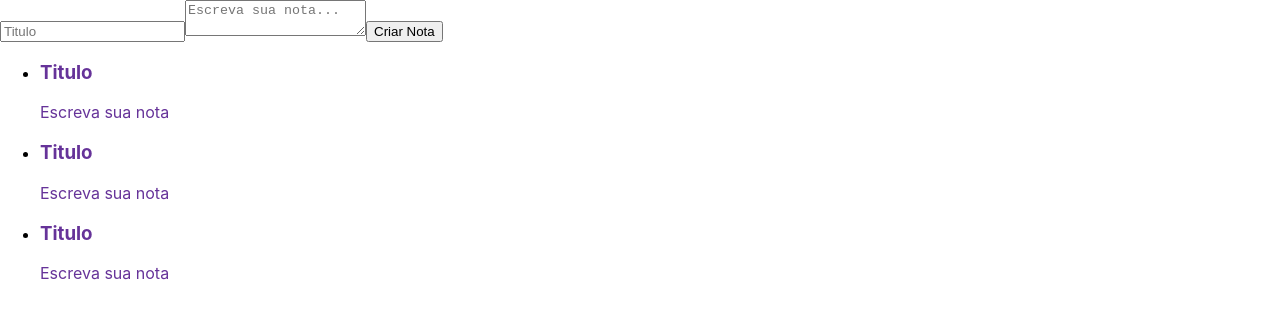
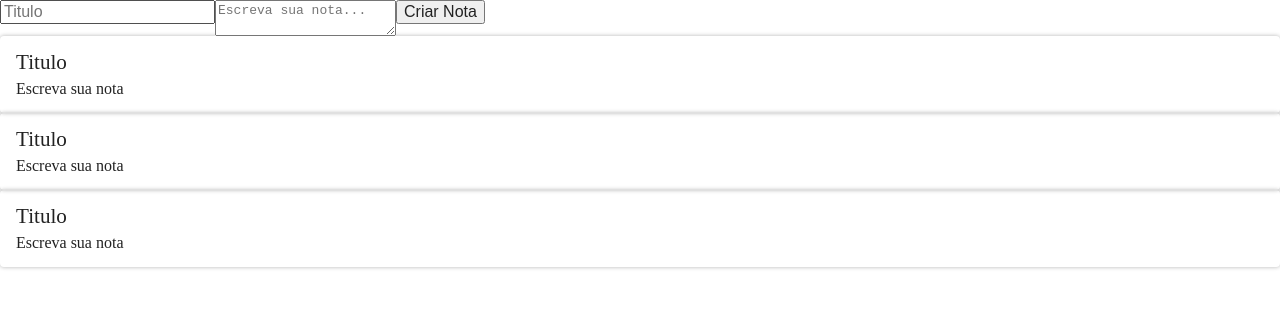
Before and after one commit to silvarafaell/Formacao_React_Alura, a React (Create React App) app in the folder EntendendoComoBibliotecaFunciona/ceep/: page / in a window 1280 px wide. Shown: the top 318 px of the page. Built offline with nearby package versions, Linux system fonts and the light colour scheme.

Commit message:
conflito de nomes

```diff
--- a/EntendendoComoBibliotecaFunciona/ceep/src/App.js
+++ b/EntendendoComoBibliotecaFunciona/ceep/src/App.js
@@ -1,6 +1,6 @@
 import React, { Component } from 'react';
 import FormularioCadastro from './components/FormularioCadastro';
-import ListaDeNotas from './components/ListaDeNotas';
+import ListaDeNotas from './components/ListaDeNotas/ListaDeNotas';
 
 export default class App extends Component {
    render() {
--- a/EntendendoComoBibliotecaFunciona/ceep/src/components/CardNota/CardNota.jsx
+++ b/EntendendoComoBibliotecaFunciona/ceep/src/components/CardNota/CardNota.jsx
@@ -5,10 +5,10 @@
   render() {
     return (
       <section className="card-nota">
-        <header>
-          <h3>Titulo</h3>
+        <header className="card-nota_cabecalho">
+          <h3 className="card-nota_titulo">Titulo</h3>
         </header>
-        <p>Escreva sua nota</p>
+        <p className="card-nota_texto">Escreva sua nota</p>
       </section>
     );
   }
--- a/EntendendoComoBibliotecaFunciona/ceep/src/components/CardNota/estilo.css
+++ b/EntendendoComoBibliotecaFunciona/ceep/src/components/CardNota/estilo.css
@@ -1,3 +1,27 @@
-.card-nota{
-    color: rebeccapurple;
+.card-nota {
+  display: flex;
+  flex-direction: column;
+  align-items: flex-start;
+  justify-content: space-between;
+  background-color: var(--fundo-detalhes);
+  border-radius: 4px;
+  flex-wrap: wrap;
+  box-shadow: 0 0 4px rgba(0, 0, 0, 0.3);
+  padding: 16px;
 }
+.card-nota_cabecalho {
+  font-size: 1.1em;
+  display: flex;
+  justify-content: space-between;
+  align-items: center;
+}
+
+.card-nota_texto {
+  margin-top: 8px;
+  font-size: 1em;
+}
+
+.card-nota_titulo {
+  font-size: 1.2em;
+  margin-right: 12px;
+}
--- a/EntendendoComoBibliotecaFunciona/ceep/src/components/ListaDeNotas.jsx
+++ b/EntendendoComoBibliotecaFunciona/ceep/src/components/ListaDeNotas/ListaDeNotas.jsx
@@ -1,13 +1,14 @@
 import React, { Component } from "react";
-import CardNota from "./CardNota/CardNota";
+import CardNota from "../CardNota/CardNota";
+import "./estilo.css";
 
 export default class ListaDeNotas extends Component {
   render() {
     return (
-      <ul>
+      <ul className="lista-notas">
         {Array.of("Trabalho", "Trabalho", "Estudos").map((categoria, index) => {
           return (
-            <li key={index}>
+            <li className="lista-notas_item" key={index}>
               <CardNota />
             </li>
           );
--- /dev/null
+++ b/EntendendoComoBibliotecaFunciona/ceep/src/components/ListaDeNotas/estilo.css
@@ -0,0 +1,3 @@
+.lista-notas_{
+    color: blueviolet;
+}
--- a/EntendendoComoBibliotecaFunciona/ceep/src/index.css
+++ b/EntendendoComoBibliotecaFunciona/ceep/src/index.css
@@ -1,13 +1,441 @@
-body {
+html,
+body,
+div,
+span,
+applet,
+object,
+iframe,
+h1,
+h2,
+h3,
+h4,
+h5,
+h6,
+p,
+blockquote,
+pre,
+a,
+abbr,
+acronym,
+address,
+big,
+cite,
+code,
+del,
+dfn,
+em,
+img,
+ins,
+kbd,
+q,
+s,
+samp,
+small,
+strike,
+strong,
+sub,
+sup,
+tt,
+var,
+b,
+u,
+i,
+center,
+dl,
+dt,
+dd,
+ol,
+ul,
+li,
+fieldset,
+form,
+label,
+legend,
+table,
+caption,
+tbody,
+tfoot,
+thead,
+tr,
+th,
+td,
+article,
+aside,
+canvas,
+details,
+embed,
+figure,
+figcaption,
+footer,
+header,
+hgroup,
+menu,
+nav,
+output,
+ruby,
+section,
+summary,
+time,
+mark,
+audio,
+video {
   margin: 0;
-  font-family: -apple-system, BlinkMacSystemFont, 'Segoe UI', 'Roboto', 'Oxygen',
-    'Ubuntu', 'Cantarell', 'Fira Sans', 'Droid Sans', 'Helvetica Neue',
-    sans-serif;
-  -webkit-font-smoothing: antialiased;
-  -moz-osx-font-smoothing: grayscale;
+  padding: 0;
+  border: 0;
+  font-size: 100%;
+  font: inherit;
+  vertical-align: baseline;
 }
 
-code {
-  font-family: source-code-pro, Menlo, Monaco, Consolas, 'Courier New',
-    monospace;
+/* make sure to set some focus styles for accessibility */
+:focus {
+  outline: 0;
 }
+
+/* HTML5 display-role reset for older browsers */
+article,
+aside,
+details,
+figcaption,
+figure,
+footer,
+header,
+hgroup,
+menu,
+nav,
+section {
+  display: block;
+}
+
+body {
+  line-height: 1;
+}
+
+ol,
+ul {
+  list-style: none;
+}
+
+blockquote,
+q {
+  quotes: none;
+}
+
+blockquote:before,
+blockquote:after,
+q:before,
+q:after {
+  content: "";
+  content: none;
+}
+
+table {
+  border-collapse: collapse;
+  border-spacing: 0;
+}
+
+input[type="search"]::-webkit-search-cancel-button,
+input[type="search"]::-webkit-search-decoration,
+input[type="search"]::-webkit-search-results-button,
+input[type="search"]::-webkit-search-results-decoration {
+  -webkit-appearance: none;
+  -moz-appearance: none;
+}
+
+input[type="search"] {
+  -webkit-appearance: none;
+  -moz-appearance: none;
+  -webkit-box-sizing: content-box;
+  -moz-box-sizing: content-box;
+  box-sizing: content-box;
+}
+
+textarea {
+  overflow: auto;
+  vertical-align: top;
+  resize: vertical;
+}
+
+/**
+ * Correct `inline-block` display not defined in IE 6/7/8/9 and Firefox 3.
+ */
+
+audio,
+canvas,
+video {
+  display: inline-block;
+  *display: inline;
+  *zoom: 1;
+  max-width: 100%;
+}
+
+/**
+ * Prevent modern browsers from displaying `audio` without controls.
+ * Remove excess height in iOS 5 devices.
+ */
+
+audio:not([controls]) {
+  display: none;
+  height: 0;
+}
+
+/**
+ * Address styling not present in IE 7/8/9, Firefox 3, and Safari 4.
+ * Known issue: no IE 6 support.
+ */
+
+[hidden] {
+  display: none;
+}
+
+/**
+ * 1. Correct text resizing oddly in IE 6/7 when body `font-size` is set using
+ *    `em` units.
+ * 2. Prevent iOS text size adjust after orientation change, without disabling
+ *    user zoom.
+ */
+
+html {
+  font-size: 100%; /* 1 */
+  -webkit-text-size-adjust: 100%; /* 2 */
+  -ms-text-size-adjust: 100%; /* 2 */
+}
+
+/**
+ * Address `outline` inconsistency between Chrome and other browsers.
+ */
+
+a:focus {
+  outline: thin dotted;
+}
+
+/**
+ * Improve readability when focused and also mouse hovered in all browsers.
+ */
+
+a:active,
+a:hover {
+  outline: 0;
+}
+
+/**
+ * 1. Remove border when inside `a` element in IE 6/7/8/9 and Firefox 3.
+ * 2. Improve image quality when scaled in IE 7.
+ */
+
+img {
+  border: 0; /* 1 */
+  -ms-interpolation-mode: bicubic; /* 2 */
+}
+
+/**
+ * Address margin not present in IE 6/7/8/9, Safari 5, and Opera 11.
+ */
+
+figure {
+  margin: 0;
+}
+
+/**
+ * Correct margin displayed oddly in IE 6/7.
+ */
+
+form {
+  margin: 0;
+}
+
+/**
+ * Define consistent border, margin, and padding.
+ */
+
+fieldset {
+  border: 1px solid #c0c0c0;
+  margin: 0 2px;
+  padding: 0.35em 0.625em 0.75em;
+}
+
+/**
+ * 1. Correct color not being inherited in IE 6/7/8/9.
+ * 2. Correct text not wrapping in Firefox 3.
+ * 3. Correct alignment displayed oddly in IE 6/7.
+ */
+
+legend {
+  border: 0; /* 1 */
+  padding: 0;
+  white-space: normal; /* 2 */
+  *margin-left: -7px; /* 3 */
+}
+
+/**
+ * 1. Correct font size not being inherited in all browsers.
+ * 2. Address margins set differently in IE 6/7, Firefox 3+, Safari 5,
+ *    and Chrome.
+ * 3. Improve appearance and consistency in all browsers.
+ */
+
+button,
+input,
+select,
+textarea {
+  font-size: 100%; /* 1 */
+  margin: 0; /* 2 */
+  vertical-align: baseline; /* 3 */
+  *vertical-align: middle; /* 3 */
+}
+
+/**
+ * Address Firefox 3+ setting `line-height` on `input` using `!important` in
+ * the UA stylesheet.
+ */
+
+button,
+input {
+  line-height: normal;
+}
+
+/**
+ * Address inconsistent `text-transform` inheritance for `button` and `select`.
+ * All other form control elements do not inherit `text-transform` values.
+ * Correct `button` style inheritance in Chrome, Safari 5+, and IE 6+.
+ * Correct `select` style inheritance in Firefox 4+ and Opera.
+ */
+
+button,
+select {
+  text-transform: none;
+}
+
+/**
+ * 1. Avoid the WebKit bug in Android 4.0.* where (2) destroys native `audio`
+ *    and `video` controls.
+ * 2. Correct inability to style clickable `input` types in iOS.
+ * 3. Improve usability and consistency of cursor style between image-type
+ *    `input` and others.
+ * 4. Remove inner spacing in IE 7 without affecting normal text inputs.
+ *    Known issue: inner spacing remains in IE 6.
+ */
+
+button,
+html input[type="button"], /* 1 */
+input[type="reset"],
+input[type="submit"] {
+  -webkit-appearance: button; /* 2 */
+  cursor: pointer; /* 3 */
+  *overflow: visible; /* 4 */
+}
+
+/**
+ * Re-set default cursor for disabled elements.
+ */
+
+button[disabled],
+html input[disabled] {
+  cursor: default;
+}
+
+/**
+ * 1. Address box sizing set to content-box in IE 8/9.
+ * 2. Remove excess padding in IE 8/9.
+ * 3. Remove excess padding in IE 7.
+ *    Known issue: excess padding remains in IE 6.
+ */
+
+input[type="checkbox"],
+input[type="radio"] {
+  box-sizing: border-box; /* 1 */
+  padding: 0; /* 2 */
+  *height: 13px; /* 3 */
+  *width: 13px; /* 3 */
+}
+
+/**
+ * 1. Address `appearance` set to `searchfield` in Safari 5 and Chrome.
+ * 2. Address `box-sizing` set to `border-box` in Safari 5 and Chrome
+ *    (include `-moz` to future-proof).
+ */
+
+input[type="search"] {
+  -webkit-appearance: textfield; /* 1 */
+  -moz-box-sizing: content-box;
+  -webkit-box-sizing: content-box; /* 2 */
+  box-sizing: content-box;
+}
+
+/**
+ * Remove inner padding and search cancel button in Safari 5 and Chrome
+ * on OS X.
+ */
+
+input[type="search"]::-webkit-search-cancel-button,
+input[type="search"]::-webkit-search-decoration {
+  -webkit-appearance: none;
+}
+
+/**
+ * Remove inner padding and border in Firefox 3+.
+ */
+
+button::-moz-focus-inner,
+input::-moz-focus-inner {
+  border: 0;
+  padding: 0;
+}
+
+/**
+ * 1. Remove default vertical scrollbar in IE 6/7/8/9.
+ * 2. Improve readability and alignment in all browsers.
+ */
+
+textarea {
+  overflow: auto; /* 1 */
+  vertical-align: top; /* 2 */
+}
+
+/**
+ * Remove most spacing between table cells.
+ */
+
+table {
+  border-collapse: collapse;
+  border-spacing: 0;
+}
+
+html,
+button,
+input,
+select,
+textarea {
+  color: #222;
+}
+
+::-moz-selection {
+  background: #b3d4fc;
+  text-shadow: none;
+}
+
+::selection {
+  background: #b3d4fc;
+  text-shadow: none;
+}
+
+img {
+  vertical-align: middle;
+}
+
+fieldset {
+  border: 0;
+  margin: 0;
+  padding: 0;
+}
+
+textarea {
+  resize: vertical;
+}
+
+.chromeframe {
+  margin: 0.2em 0;
+  background: #ccc;
+  color: #000;
+  padding: 0.2em 0;
+}
```
